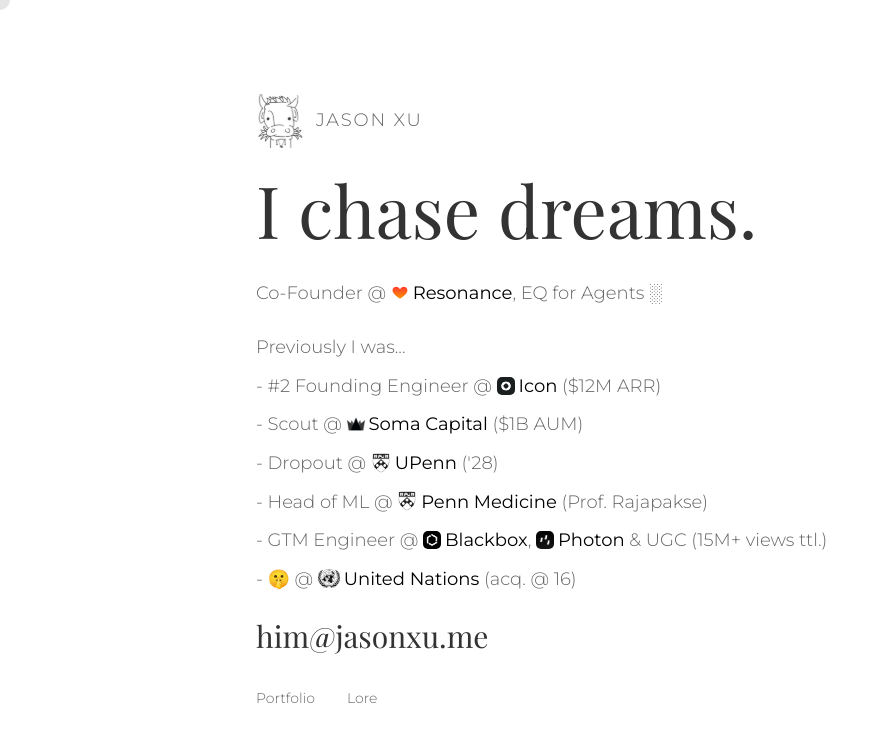
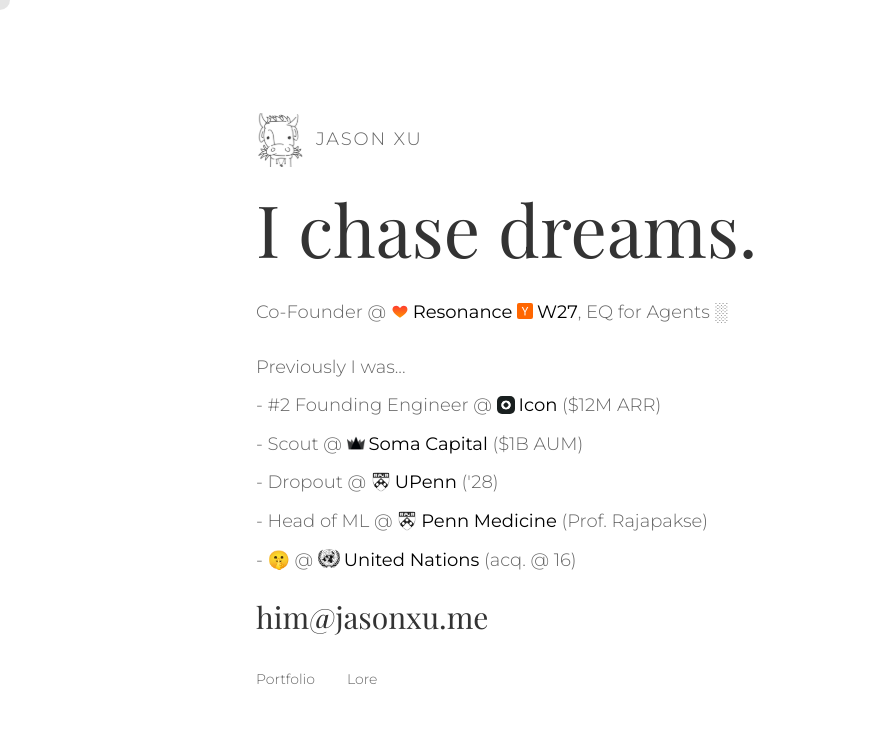
Before and after one commit to Mootbing/JasonXu.me, a Next.js app: page / in a window 1280 px wide. Shown: the top 742 px of the page, without its empty margins (0-889 px from the left). Built offline with nearby package versions, Linux system fonts and the light colour scheme; a web font is replaced by a local one.

Commit message:
Update homepage YC line and experience

```diff
--- a/app/page.tsx
+++ b/app/page.tsx
@@ -49,7 +49,15 @@ const HERO_CONTENT: HeroItem[] = [
       link: {
         text: "Resonance",
         url: "https://rsnc.ai",
-        icon: { src: "/pally.svg", alt: "Pally" },
+        icon: { src: "/pally.svg", alt: "Resonance" },
+      },
+    },
+    { text: " " },
+    {
+      link: {
+        text: "W27",
+        url: "https://www.ycombinator.com/verify/lddvmsgre675q9gy",
+        icon: { src: "/yc.png", alt: "Y Combinator", size: 16, radius: 2 },
       },
     },
     { text: ", EQ for Agents" },
@@ -101,26 +109,7 @@ const HERO_CONTENT: HeroItem[] = [
     },
     { text: " (Prof. Rajapakse)" },
   ],
-  [
-    { text: "- GTM Engineer @ " },
-    {
-      link: {
-        text: "Blackbox",
-        url: "https://blackbox.ai",
-        icon: { src: "/blackbox.png", alt: "Blackbox" },
-      },
-    },
-    { text: ", " },
-    {
-      link: {
-        text: "Photon",
-        url: "https://photon.codes",
-        icon: { src: "/photon.png", alt: "Photon" },
-      },
-    },
-    { text: " & UGC" },
-    { text: " (15M+ views ttl.)" },
-  ],
+
   [
     { text: "- 🤫 @ " },
     {
```
Also changed, not shown: public/yc.png (added).
